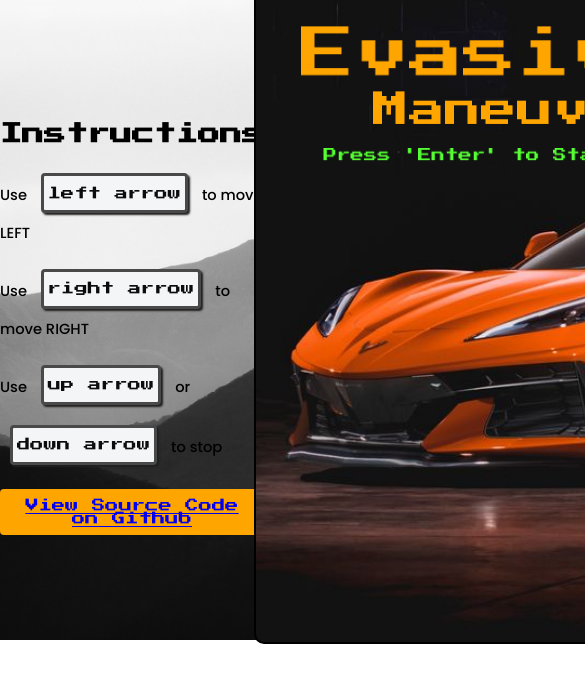
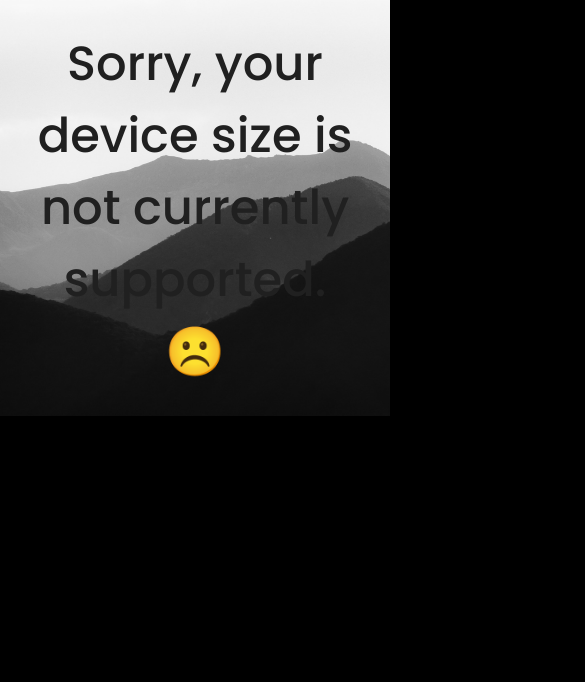
Before and after one commit to JamarTG/canvas-car-game, a website built with webpack: page index.html in a window 390 px wide. Shown: the top 682 px of the page, 585 px wide, since content can reach past the window. Built offline with nearby package versions, Linux system fonts and the light colour scheme; a web font is replaced by a local one.

```diff
--- a/classes/Viper.js
+++ b/classes/Viper.js
@@ -1,5 +1,4 @@
 import canvas from "./Canvas.js";
-import ObstacleCar from "./ObstacleCar.js";
 const canvasElement = document.getElementById("canvas");
 export default class Viper {
     constructor() {
--- a/devnotes.txt
+++ /dev/null
@@ -1,4 +0,0 @@
-Avoid Collision while jumping
-Give jumping effect as a reward for something
-Adding sound
-Generating multiple Cars instead of increasing the speed
--- a/index.css
+++ b/index.css
@@ -5,8 +5,6 @@
     font-family: 'Poppins', sans-serif;
     font-weight: 500;
     font-size: 11pt;
-    margin: 0;
-    padding:0;
     display: flex;
     flex-direction: row;
     justify-content: space-evenly;
@@ -15,8 +13,15 @@
     background-image: url('./assets/bg.jpg');
     background-repeat: no-repeat;
     background-size: cover;
+}
 
+canvas {
+    width: 100%;
+    height: auto;
+    max-width: 450px;
+    max-height: 650px;
 }
+
 
 .press-title{
     font-family: "Press Start 2P";
@@ -52,15 +57,13 @@
 
 
 canvas{
-    border: 2px solid black;
+    border: 2px solid transparent;
     padding: 0;
     margin-top: 10px;
     min-width: 450px;
-    max-width: 450px;
-    border-radius: 10px;
+    min-width: 450px;
+    border-radius: 15px;
 }
-
-
 
 .gamestart {
     width: 30vw;
@@ -100,17 +103,9 @@
     100% { transform: translate(1px, -2px) rotate(-1deg); }
   }
 
-canvas{
-    padding: 0;
-    margin: -10px;
-    width: 400px;
-    height: 650px;
-}
-
 .regular{
     border: 5px solid transparent;
 }
-
 
 .gamestart {
     width: 30vw;
@@ -157,3 +152,26 @@
     90% { transform: translate(1px, 2px) rotate(0deg); }
     100% { transform: translate(1px, -2px) rotate(-1deg); }
 }
+
+@media only screen and (max-width: 1024px) {
+    .info-section {
+        display: none;
+    }
+
+    canvas {
+        display: none;
+    }
+
+    body {
+        background-color: rgb(0, 0, 0);
+    }
+
+    body::before {
+      content: "Sorry, your device size is not currently supported. ☹️";
+      display: block;
+      font-size: 3rem;
+      text-align: center;
+      margin: 20px;
+      color: rgb(32, 32, 32);
+    }
+}
--- a/index.html
+++ b/index.html
@@ -17,7 +17,11 @@
 </head>
 
 <body id="bod">
-  <section>
+
+  <canvas id="canvas"></canvas>
+
+
+  <div class="info-section">
     <div class="instructions">
       <h1 class="press-title">Instructions</h1>
       <p>Use <button class="btn">left arrow</button> to move LEFT</p>
@@ -27,10 +31,7 @@
     <button class="press-title source">
       <a target="_blank" href="https://github.com/JamarTG/feature-rich-evasive_maneuvers_car_game">View Source Code on Github<a>
     </button>
-  </section>
-
-  <canvas id="canvas"></canvas>
-
+  </div>
   <script src="./main.js"></script>
 </body>
 </html>
--- a/main.js
+++ b/main.js
@@ -1,8 +1,8 @@
 import Viper from "./classes/Viper.js";
 import Road from "./classes/Road.js";
 import ObstacleCar from "./classes/ObstacleCar.js";
+import canvas from "./classes/Canvas.js";
 import cartype from "./assets/CarType.js";
-import canvas from "./classes/Canvas.js";
 const canvasContext = canvas.getContext("2d");
 let userCar = new Viper();
 let obstacleCar = new ObstacleCar();
@@ -39,7 +39,7 @@
     canvasContext.fillText(`${userCar.getLives()}`, 35, 40);
     canvasContext.font = '10px "Press Start 2P", sans-serif';
     canvasContext.fillText(`pts : ${userCar.getScore()}`, 40, 60);
-    canvasContext.fillText(`spd : ${(obstacleCar.getSpeed()).toFixed(1)} km/hr`, 40, 80);
+    canvasContext.fillText(`spd : ${obstacleCar.getSpeed().toFixed(1)} km/hr`, 40, 80);
     canvasContext.fillText(`tm  : ${formattedTime}`, 40, 100);
 };
 const roadAnimation = () => {
@@ -55,16 +55,24 @@
 const gameControls = (keyboardEvent) => {
     switch (keyboardEvent.key) {
         case "ArrowUp":
-            userCar.setMovementDirection("neutral").changeCarDirection(userCar.getMovementDirection());
+            userCar
+                .setMovementDirection("neutral")
+                .changeCarDirection(userCar.getMovementDirection());
             break;
         case "ArrowDown":
-            userCar.setMovementDirection("neutral").changeCarDirection(userCar.getMovementDirection());
+            userCar
+                .setMovementDirection("neutral")
+                .changeCarDirection(userCar.getMovementDirection());
             break;
         case "ArrowLeft":
-            userCar.setMovementDirection("left").changeCarDirection(userCar.getMovementDirection());
+            userCar
+                .setMovementDirection("left")
+                .changeCarDirection(userCar.getMovementDirection());
             break;
         case "ArrowRight":
-            userCar.setMovementDirection("right").changeCarDirection(userCar.getMovementDirection());
+            userCar
+                .setMovementDirection("right")
+                .changeCarDirection(userCar.getMovementDirection());
             break;
         default:
             break;
@@ -104,9 +112,9 @@
         userCar.increaseScore();
     }
     if (userCar.isOnEdge() || userCar.hasCollidedWithObstacleCar(obstacleCar)) {
-        canvas.classList.add('crash');
-        userCar.setMovementDirection('up');
-        setTimeout(() => canvas.classList.remove('crash'), 500);
+        canvas.classList.add("crash");
+        userCar.setMovementDirection("up");
+        setTimeout(() => canvas.classList.remove("crash"), 500);
         userCar.decreaseLives();
         userCar.respawn(obstacleCar);
         if (!userCar.getLives()) {
@@ -120,7 +128,10 @@
     MASTERLOOP_ANIMATION_ID = requestAnimationFrame(masterGameLoop);
 };
 const gameStartAnimation = () => {
-    canvas.classList.add("gamestart");
+    const backgroundImg = new Image();
+    backgroundImg.onload = () => {
+        canvas.style.backgroundImage = `url(${backgroundImg.src})`;
+        document.body.style.backgroundColor = '';
         canvasContext.clearRect(0, 0, 500, 700);
         canvasContext.fillStyle = "orange";
         canvasContext.font = '60px "Press Start 2P", sans-serif';
@@ -130,8 +141,9 @@
         canvasContext.fillStyle = "#55FF33";
         canvasContext.font = '15px "Press Start 2P", sans-serif';
         canvasContext.fillText("Press 'Enter' to StartGame", (canvas.width / 20) * 3, canvas.height / 3 - 50);
-    canvas.classList.add("gamestart");
         GAME_START_ANIMATION_ID = requestAnimationFrame(gameStartAnimation);
+    };
+    backgroundImg.src = "../assets/chevy.jpg";
 };
 const startGame = () => {
     gameStartAnimation();
--- a/package.json
+++ b/package.json
@@ -13,6 +13,6 @@
     "howler": "^2.2.3",
     "typescript": "^4.9.4",
     "webpack": "^5.75.0",
-    "webpack-cli": "^5.0.1"
+    "webpack-cli": "^5.0.2"
   }
 }
--- a/tsconfig.json
+++ b/tsconfig.json
@@ -67,7 +67,7 @@
     "noEmitOnError": true,                            /* Disable emitting files if any type checking errors are reported. */
     "preserveConstEnums": true,                       /* Disable erasing 'const enum' declarations in generated code. */
     // "declarationDir": "./",                           /* Specify the output directory for generated declaration files. */
-    "preserveValueImports": true,                     /* Preserve unused imported values in the JavaScript output that would otherwise be removed. */
+    // "preserveValueImports": true,                     /* Preserve unused imported values in the JavaScript output that would otherwise be removed. */
 
     /* Interop Constraints */
     "isolatedModules": true,                          /* Ensure that each file can be safely transpiled without relying on other imports. */
```
Also changed, not shown: main.ts (+30 -21 lines), dist/main.js, 1 other file. Lines whose indentation alone changed are shown as unchanged.
